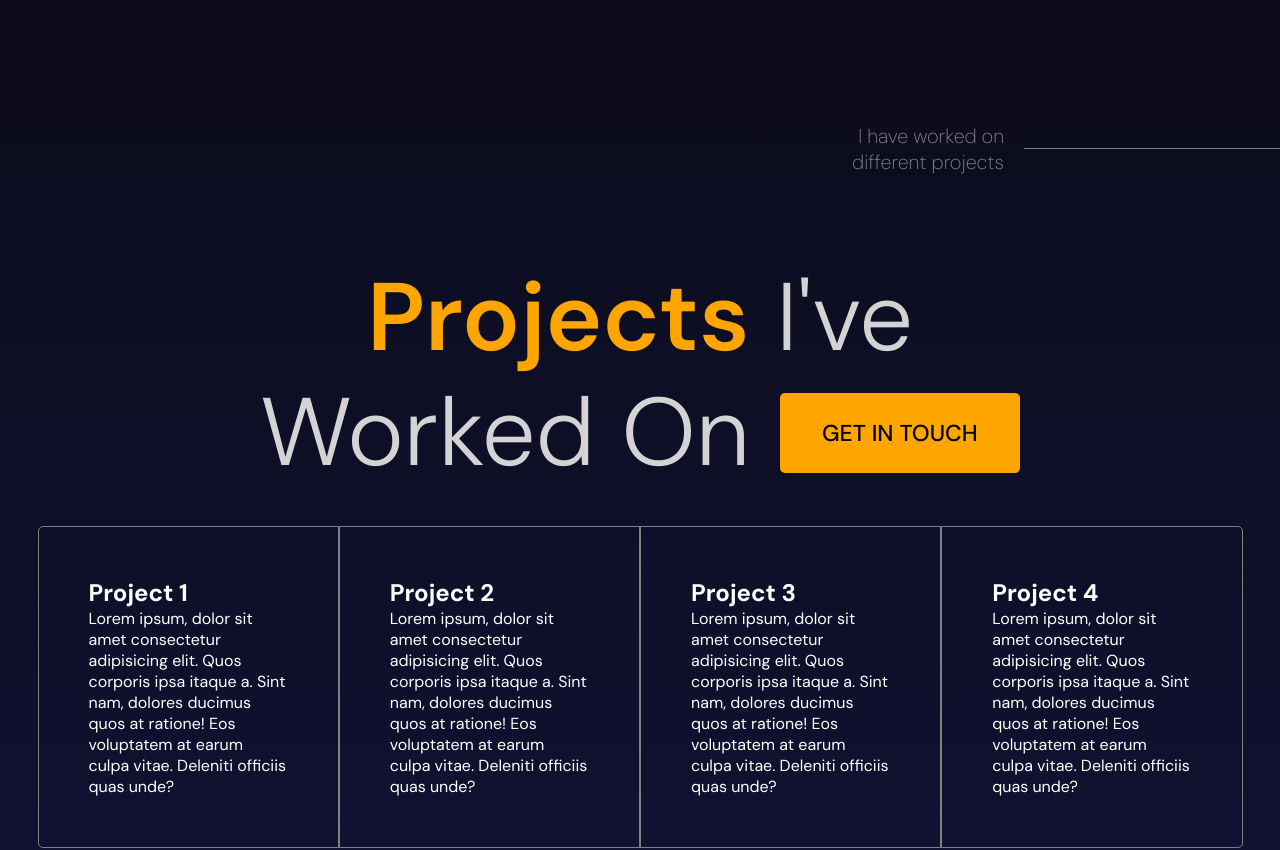
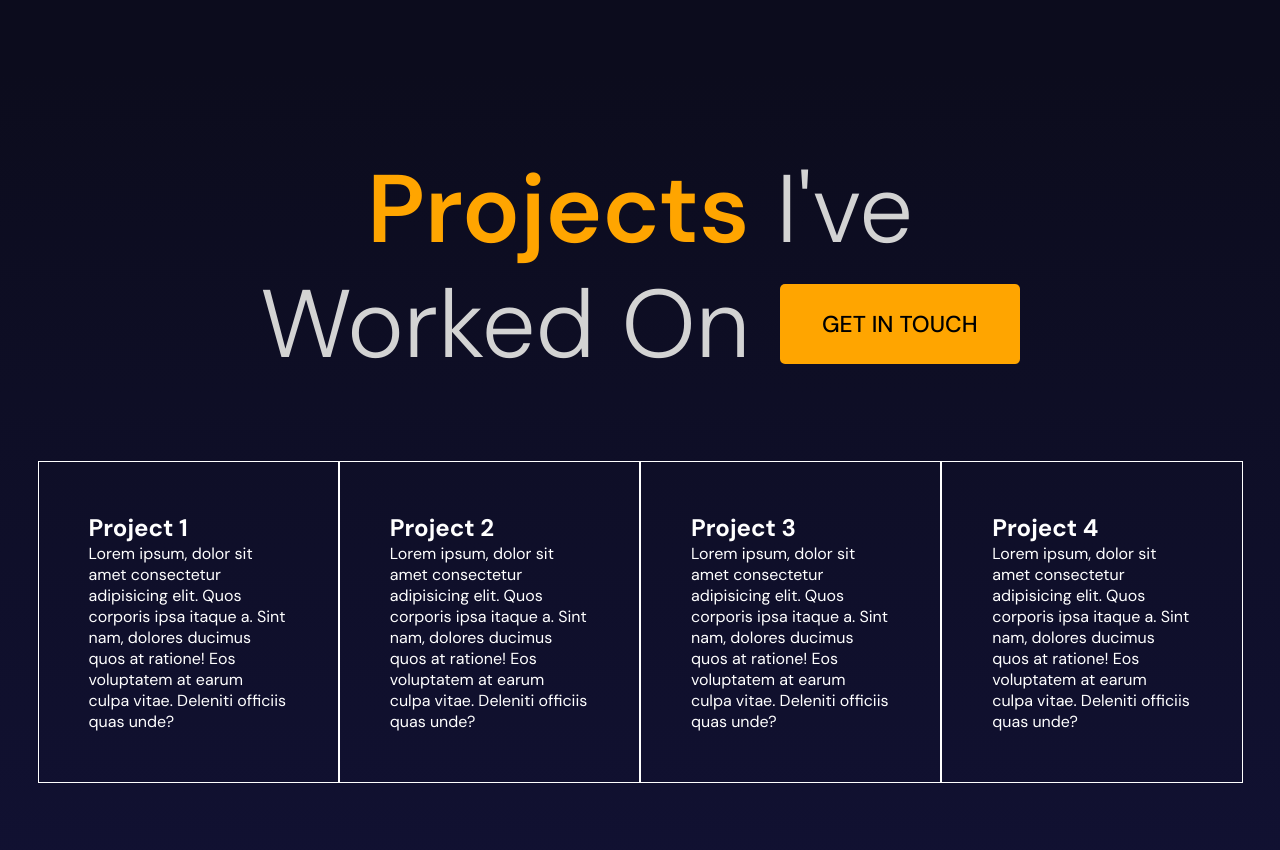
Before and after one commit to radubortan/portfolio, a React (Vite) app: page / in a window 1280 px wide. Shown: the part 4840-5690 px from the top of the page. Built offline with nearby package versions, Linux system fonts and the light colour scheme; the HTML template or start-up script is replaced by a standard one.

Commit message:
clean up projects section

```diff
--- a/src/components/projects/Projects.tsx
+++ b/src/components/projects/Projects.tsx
@@ -9,7 +9,6 @@ import { Project } from "./projects.data";
 const Projects = () => {
   const ref = useRef<HTMLDivElement>(null);
 
-  // const [currentLayoutId, setCurrentLayoutId] = useState<string>("");
   const [selectedProject, setSelectedProject] = useState<Project>();
 
   const [isModalOpen, setIsModalOpen] = useState(false);
@@ -27,51 +26,13 @@ const Projects = () => {
       <AnimatePresence mode="wait">
         {isModalOpen && (
           <ProjectModal
-            // layoutId={currentLayoutId}
             project={selectedProject}
             handleClose={() => {
               setIsModalOpen(false);
             }}
           />
-          // <div
-          //   style={{
-          //     position: "absolute",
-          //     top: 0,
-          //     left: 0,
-          //     height: "100%",
-          //     width: "100%",
-          //     backgroundColor: "#00000055",
-          //     display: "flex",
-          //     alignItems: "center",
-          //     justifyContent: "center",
-          //   }}
-          //   onClick={() => setIsModalOpen(false)}
-          // >
-          //   <motion.div
-          //     layoutId={currentLayoutId}
-          //     style={{
-          //       width: "50vw",
-          //       height: "400px",
-          //       backgroundColor: "white",
-          //       borderRadius: "20px",
-          //       userSelect: "none",
-          //       color: "black",
-          //       fontSize: "30px",
-          //     }}
-          //   >
-          //     This is an example
-          //   </motion.div>
-          // </div>
         )}
       </AnimatePresence>
-
-      <div className={classes.textContainer}>
-        <motion.p variants={variants.smallTextVariants}>
-          I have worked on <br />
-          different projects
-        </motion.p>
-        <motion.hr variants={variants.lineVariants} />
-      </div>
 
       <motion.div className={classes.titleContainer}>
         <motion.h1 variants={variants.textVariants}>
@@ -94,22 +55,19 @@ const Projects = () => {
         className={classes.listContainer}
         variants={variants.textVariants}
       >
-        {projects.map((project, index) => {
+        {projects.map((project) => {
           return (
             <motion.div
               key={project.title}
               className={classes.box}
-              // style={{ borderRadius: "20px" }}
               whileHover={{
                 backgroundColor: "#d3d3d3",
                 color: "#000000",
               }}
               onClick={() => {
                 setIsModalOpen(true);
-                // setCurrentLayoutId(index.toString());
                 setSelectedProject(project);
               }}
-              // layoutId={index.toString()}
             >
               <h2>{project.title}</h2>
               <p>{project.longDescription}</p>
@@ -122,8 +80,3 @@ const Projects = () => {
 };
 
 export default Projects;
-/*
-- add hover effect
-- create backdrop component
-- create modal
-*/
--- a/src/components/projects/projects.module.scss
+++ b/src/components/projects/projects.module.scss
@@ -6,28 +6,6 @@
   justify-content: space-between;
   overflow: hidden;
   position: relative;
-
-  .textContainer {
-    flex: 1;
-    align-self: flex-end;
-    display: flex;
-    align-items: center;
-    gap: 20px;
-
-    p {
-      font-weight: 200;
-      font-size: 20px;
-      color: gray;
-      text-align: right;
-      user-select: none;
-    }
-
-    hr {
-      width: 20vw;
-      border: none;
-      border-top: 0.5px solid gray;
-    }
-  }
 
   .titleContainer {
     flex: 2;
@@ -82,19 +60,11 @@
     .box {
       color: white;
       padding: 50px;
-      border: 0.5px solid gray;
+      border: 0.5px solid white;
       display: flex;
       flex-direction: column;
       justify-content: space-between;
       cursor: pointer;
-
-      &:first-of-type {
-        border-radius: 5px 0 0 5px;
-      }
-
-      &:last-of-type {
-        border-radius: 0 5px 5px 0;
-      }
     }
   }
 }
```
